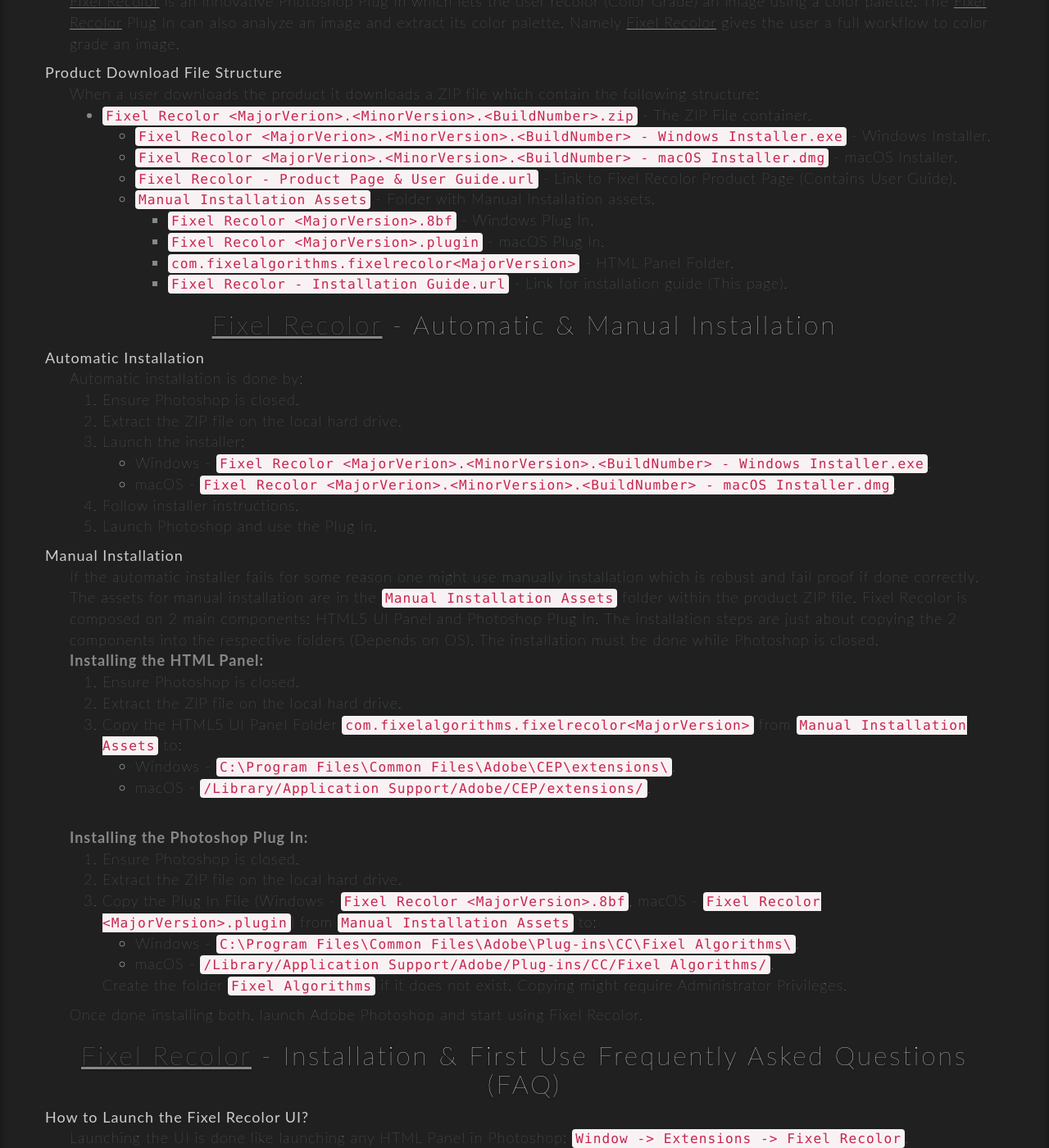
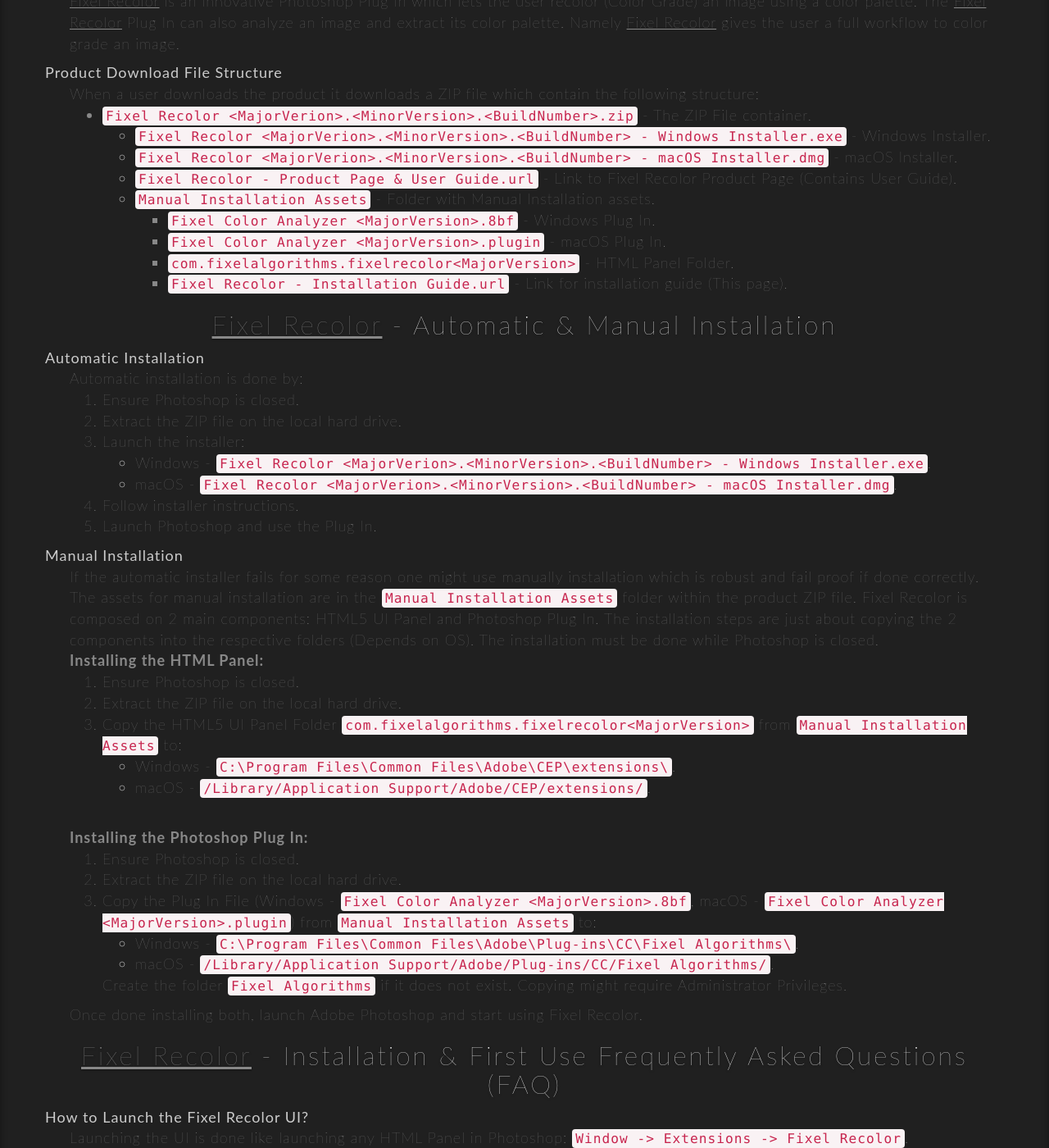
Before and after one commit to FixelAlgorithmsTeam/fixel, a Jekyll site: the page built from support/fixel-recolor-installation-guide.html, in a window 1280 px wide and 1400 px high, scrolled down 490 px. Shown: the whole window at 82% size. Built offline with Jekyll 4.4.1, drawn with Linux system fonts in a browser that asks for light colours; nearby versions of some CDN libraries; comment, search, counter and statistics services are not loaded.

Commit message:
New 	- 	A Fixed 	- 	Fixed Plug In naming in Recolor Installation Guide. Known Issues 	-	C To Do 	- 	Enable MathJax (See documentation). Remarks 	- 	E

```diff
--- a/support/fixel-recolor-installation-guide.html
+++ b/support/fixel-recolor-installation-guide.html
@@ -42,8 +42,8 @@
 							<li><code>Fixel Recolor &lt;MajorVerion&gt;.&lt;MinorVersion&gt;.&lt;BuildNumber&gt; - macOS Installer.dmg</code> - macOS Installer.</li>
 							<li><code>Fixel Recolor - Product Page & User Guide.url</code> - Link to Fixel Recolor Product Page (Contains User Guide).</li>
 							<li><code>Manual Installation Assets</code> - Folder with Manual Installation assets.<ul>
-							<li><code>Fixel Recolor &lt;MajorVersion&gt;.8bf</code> - Windows Plug In.</li>
-							<li><code>Fixel Recolor &lt;MajorVersion&gt;.plugin</code> - macOS Plug In.</li>
+							<li><code>Fixel Color Analyzer &lt;MajorVersion&gt;.8bf</code> - Windows Plug In.</li>
+							<li><code>Fixel Color Analyzer &lt;MajorVersion&gt;.plugin</code> - macOS Plug In.</li>
 							<li><code>com.fixelalgorithms.fixelrecolor&lt;MajorVersion&gt;</code> - HTML Panel Folder.</li>
 							<li><code>Fixel Recolor - Installation Guide.url</code> - Link for installation guide (This page).</li>
 							</ul>
@@ -97,7 +97,7 @@
 							<ol>
 							<li>Ensure Photoshop is closed.</li>
 							<li>Extract the ZIP file on the local hard drive.</li>
-							<li>Copy the Plug In File (Windows - <code>Fixel Recolor &lt;MajorVersion&gt;.8bf</code>, macOS - <code>Fixel Recolor &lt;MajorVersion&gt;.plugin</code>) from <code>Manual Installation Assets</code> to:<ul>
+							<li>Copy the Plug In File (Windows - <code>Fixel Color Analyzer &lt;MajorVersion&gt;.8bf</code>, macOS - <code>Fixel Color Analyzer &lt;MajorVersion&gt;.plugin</code>) from <code>Manual Installation Assets</code> to:<ul>
 								<li>Windows - <code>C:\Program Files\Common Files\Adobe\Plug-ins\CC\Fixel Algorithms\</code>.</li>
 								<li>macOS - <code>/Library/Application Support/Adobe/Plug-ins/CC/Fixel Algorithms/</code>.</li>
 							</ul>
```
